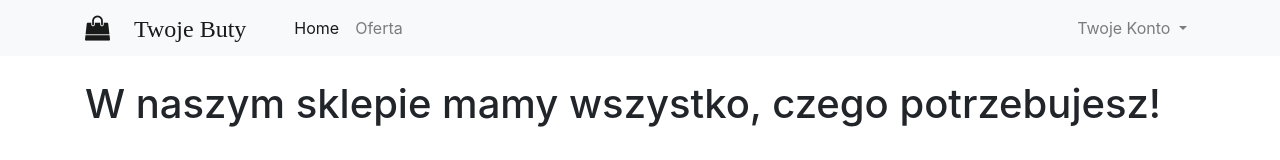
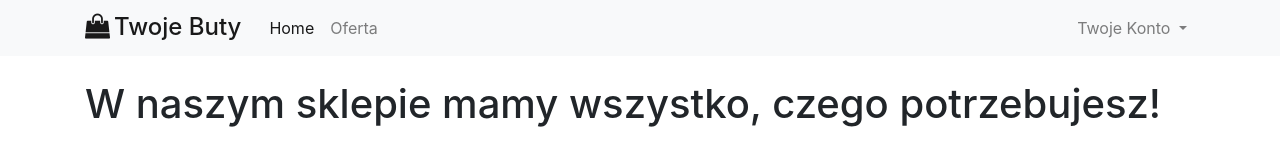
Before and after one commit to jakub-ant/shoe-store-app, an Angular app: page /home in a window 1280 px wide. Shown: the top 160 px of the page. Built offline with nearby package versions, Linux system fonts and the light colour scheme.

Commit message:
Addanimations to the header and shoppping cart

```diff
--- a/src/app/header/header.component.html
+++ b/src/app/header/header.component.html
@@ -1,24 +1,28 @@
 <nav class="navbar sticky-top navbar-expand-lg navbar-light bg-light mb-4">
   <div class="container">
-    <span class="navbar-brand fa fa-shopping-bag" style="font-size: 25px;">
-      <h4 class="d-inline p-4">Twoje Buty</h4>
+    <div class="navbar-brand">
+          <span class=" fa fa-shopping-bag" style="font-size: 25px;">
     </span>
+    <h4 class="d-inline p-1">Twoje Buty</h4>
+    </div>
+
+
     <button class="navbar-toggler" type="button" data-toggle="collapse" data-target="#navbarNavDropdown"
       aria-controls="navbarNavDropdown" aria-expanded="false" aria-label="Toggle navigation">
       <span class="navbar-toggler-icon"></span>
     </button>
     <div class="collapse navbar-collapse" id="navbarNavDropdown">
       <ul class="navbar-nav">
-        <li class="nav-item" routerLinkActive="active">
+        <li class="nav-item scale" routerLinkActive="active">
           <a class="nav-link" routerLink="home">Home </a>
         </li>
-        <li class="nav-item" routerLinkActive="active">
+        <li class="nav-item scale" routerLinkActive="active">
           <a class="nav-link" routerLink="offer">Oferta</a>
         </li>
 
       </ul>
       <ul class="nav navbar-nav ml-auto">
-        <li class="nav-item dropdown ">
+        <li class="nav-item dropdown">
           <a class="nav-link dropdown-toggle" href="#" id="navbarDropdownMenuLink" data-toggle="dropdown"
             aria-haspopup="true" aria-expanded="false">
             {{loggedInUser?loggedInUser.email:'Twoje Konto'}}
--- a/src/app/header/header.component.scss
+++ b/src/app/header/header.component.scss
@@ -0,0 +1,12 @@
+.fa-shopping-bag{
+    transition: 0.5s;
+    &:hover{
+        transform: rotate(360deg);
+    }
+}
+.nav-item.scale{
+    transition: 0.3s;
+    &:hover{
+        transform: scale(1.1);
+    }
+}
--- a/src/app/shopping-cart/shopping-cart.component.scss
+++ b/src/app/shopping-cart/shopping-cart.component.scss
@@ -1,4 +1,24 @@
 $max-size:50px;
+@keyframes shake {
+  0%{
+    transform: translate(1px, 1px) rotate(1deg);
+  }
+  20%{
+    transform: translate(-1px, -1px) rotate(-1deg);
+  }
+  40%{
+    transform: translate(1px, 1px) rotate(1deg);
+  }
+  60%{
+    transform: translate(-1px, 1px) rotate(-1deg);
+  }
+  80%{
+    transform: translate(1px, 1px) rotate(1deg);
+  }
+  100%{
+    transform: translate(-1px,-1px) rotate(-1deg);
+  }
+}
 
 .list-group {
   margin-bottom: $max-size*2;
@@ -22,6 +42,7 @@ $max-size:50px;
 
         &:hover {
           transform: scale(1.1);
+          animation: shake 0.5s infinite;
           cursor: pointer;
         }
       }
```
